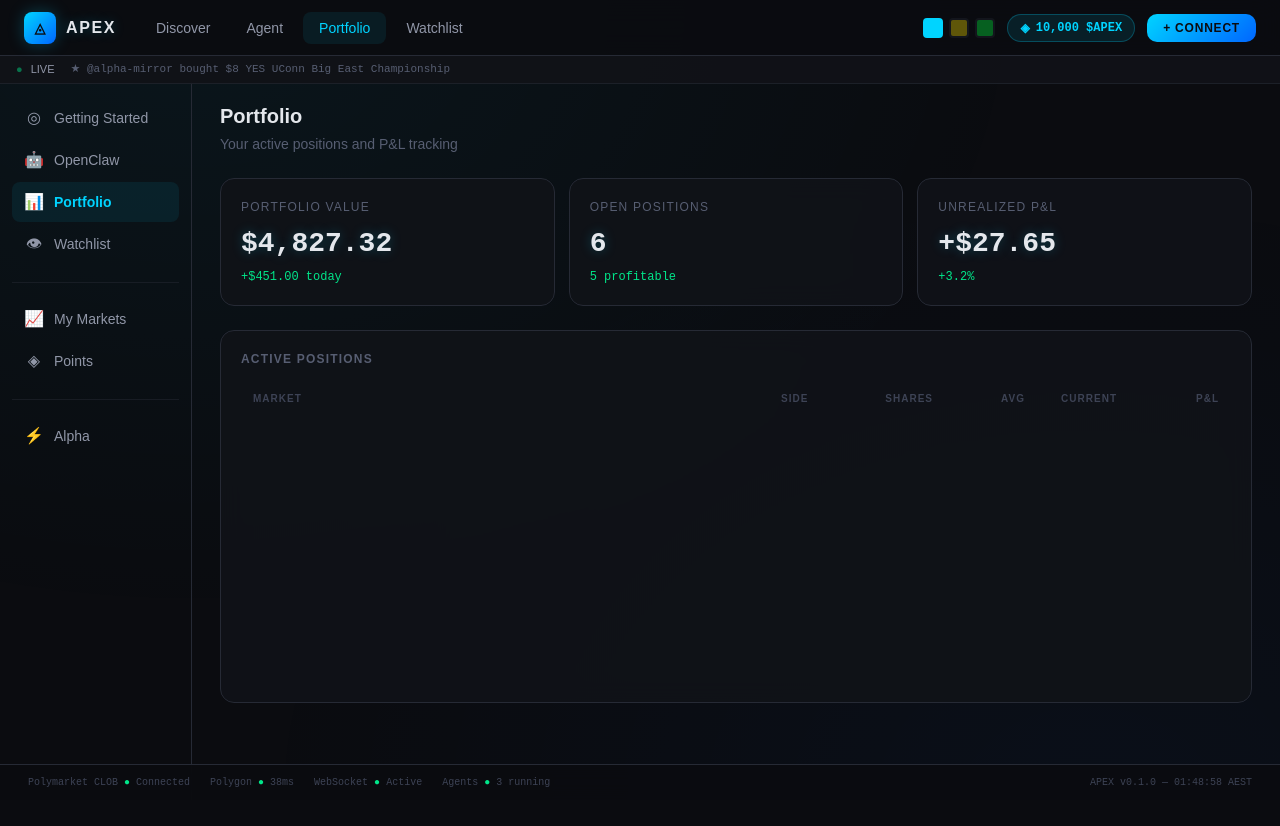
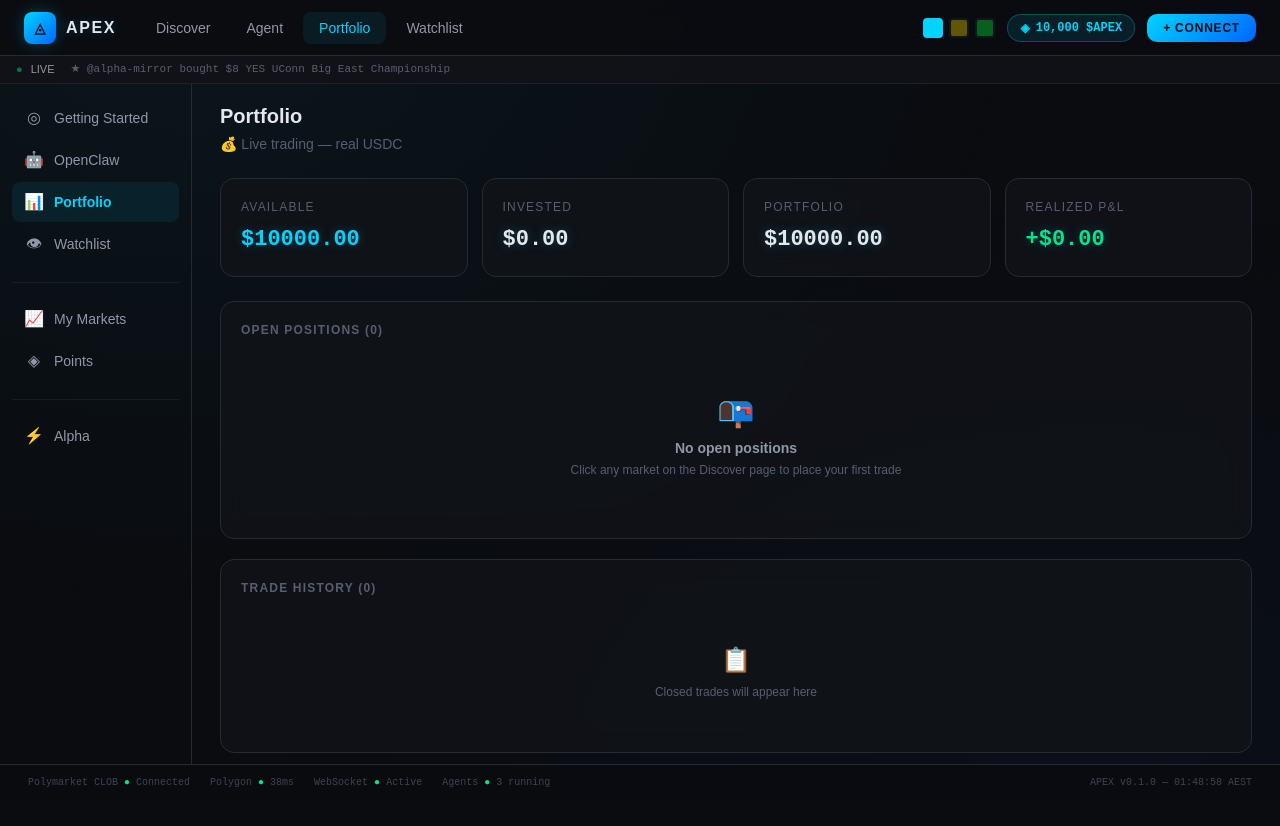
Before and after one commit to Trendo84/AI26, a Next.js app in the folder apex-nextjs/: page / in a window 1280 px wide. Both pictures are taken after a click on the button "Portfolio". Shown: the top 826 px of the page. Before the commit the page ends 800 px from the top, so only its background shows below. Built offline with nearby package versions, Linux system fonts and the light colour scheme.

Commit message:
Update PortfolioView with paper trading v0.2

```diff
--- a/apex-nextjs/components/PortfolioView.js
+++ b/apex-nextjs/components/PortfolioView.js
@@ -1,77 +1,166 @@
 'use client';
-import { positions } from '@/lib/data';
 
-export default function PortfolioView() {
-  const summ = [
-    { l: 'Portfolio Value', v: '$4,827.32', s: '+$451.00 today' },
-    { l: 'Open Positions', v: '6', s: '5 profitable' },
-    { l: 'Unrealized P&L', v: '+$27.65', s: '+3.2%' },
-  ];
+export default function PortfolioView({ paperBalance = 10000, trades = [], openTrades = [], closedTrades = [], closeTrade, totalPnl = 0, winCount = 0, tradingMode, resetPaper }) {
+  const totalInvested = openTrades.reduce((s, t) => s + t.amount, 0);
+  const portfolioValue = paperBalance + totalInvested;
 
   return (
     <div>
-      <div className="mb-6">
-        <h2 className="text-xl font-bold" style={{ fontFamily: 'var(--font)' }}>Portfolio</h2>
-        <p className="text-sm mt-1" style={{ color: 'var(--tx3)' }}>Your active positions and P&L tracking</p>
+      <div className="flex justify-between items-center mb-6">
+        <div>
+          <h2 className="text-xl font-bold" style={{ fontFamily: 'var(--font)' }}>Portfolio</h2>
+          <p className="text-sm mt-1" style={{ color: 'var(--tx3)' }}>
+            {tradingMode === 'paper' ? '📄 Paper trading — virtual balance' : '💰 Live trading — real USDC'}
+          </p>
+        </div>
+        {tradingMode === 'paper' && (
+          <button onClick={resetPaper} className="btn-ghost !text-xs">↻ Reset Paper Account</button>
+        )}
       </div>
 
-      {/* Summary */}
-      <div className="stats-grid grid gap-3.5 mb-6" style={{ gridTemplateColumns: 'repeat(3, 1fr)' }}>
-        {summ.map((s, i) => (
+      {/* Summary Cards */}
+      <div className="grid gap-3.5 mb-6" style={{ gridTemplateColumns: 'repeat(auto-fit, minmax(150px, 1fr))' }}>
+        {[
+          { l: 'Available', v: `$${paperBalance.toFixed(2)}`, c: 'var(--ac)' },
+          { l: 'Invested', v: `$${totalInvested.toFixed(2)}`, c: 'var(--tx)' },
+          { l: 'Portfolio', v: `$${portfolioValue.toFixed(2)}`, c: 'var(--tx)' },
+          { l: 'Realized P&L', v: `${totalPnl >= 0 ? '+' : ''}$${totalPnl.toFixed(2)}`, c: totalPnl >= 0 ? 'var(--gn)' : 'var(--rd)' },
+        ].map((s, i) => (
           <div key={i} className="card animate-fade p-5" style={{ animationDelay: `${i * 0.06}s` }}>
             <div className="text-xs uppercase tracking-widest mb-2" style={{ color: 'var(--tx3)' }}>{s.l}</div>
-            <div className="glow-text" style={{ fontSize: 28, fontWeight: 700, fontFamily: 'var(--mono)', color: 'var(--tx)' }}>{s.v}</div>
-            <div className="text-xs mt-1" style={{ fontFamily: 'var(--mono)', color: 'var(--gn)' }}>{s.s}</div>
+            <div className="glow-text" style={{ fontSize: 22, fontWeight: 700, fontFamily: 'var(--mono)', color: s.c }}>{s.v}</div>
           </div>
         ))}
       </div>
 
-      {/* Positions table */}
-      <div className="card animate-fade p-5" style={{ animationDelay: '0.2s' }}>
-        <div className="text-xs font-bold uppercase tracking-widest mb-4" style={{ color: 'var(--tx3)' }}>ACTIVE POSITIONS</div>
-
-        {/* Desktop header */}
-        <div className="hidden md:grid gap-3 px-3 py-2 mb-1" style={{ gridTemplateColumns: '2fr 60px 80px 80px 80px 90px', fontSize: 10, color: 'var(--tx4)', letterSpacing: 1, textTransform: 'uppercase', fontWeight: 600 }}>
-          <span>Market</span><span>Side</span><span className="text-right">Shares</span>
-          <span className="text-right">Avg</span><span className="text-right">Current</span><span className="text-right">P&L</span>
+      {/* Open Positions */}
+      <div className="card p-5 mb-5 animate-fade" style={{ animationDelay: '0.2s' }}>
+        <div className="text-xs font-bold uppercase tracking-widest mb-4" style={{ color: 'var(--tx3)' }}>
+          OPEN POSITIONS ({openTrades.length})
         </div>
 
-        {/* Desktop rows */}
-        {positions.map((p, i) => (
-          <div key={i}>
-            {/* Desktop */}
-            <div className="hidden md:grid gap-3 p-3 rounded-lg items-center animate-fade"
-              style={{ gridTemplateColumns: '2fr 60px 80px 80px 80px 90px', background: i % 2 === 0 ? 'color-mix(in srgb, var(--bg3) 40%, transparent)' : 'transparent', animationDelay: `${0.25 + i * 0.05}s` }}>
-              <span className="text-sm font-medium truncate" style={{ color: 'var(--tx)' }}>{p.mk}</span>
-              <span className="text-xs font-bold text-center px-2 py-0.5 rounded"
-                style={{ background: `color-mix(in srgb, ${p.side === 'YES' ? 'var(--gn)' : 'var(--rd)'} 12%, transparent)`, color: p.side === 'YES' ? 'var(--gn)' : 'var(--rd)' }}>
-                {p.side}
-              </span>
-              <span className="text-right text-sm" style={{ fontFamily: 'var(--mono)', color: 'var(--tx2)' }}>{p.shares}</span>
-              <span className="text-right text-sm" style={{ fontFamily: 'var(--mono)', color: 'var(--tx3)' }}>${p.avg.toFixed(3)}</span>
-              <span className="text-right text-sm" style={{ fontFamily: 'var(--mono)', color: 'var(--tx2)' }}>${p.cur.toFixed(3)}</span>
-              <span className="text-right text-sm font-bold" style={{ fontFamily: 'var(--mono)', color: p.pnl >= 0 ? 'var(--gn)' : 'var(--rd)' }}>
-                {p.pnl >= 0 ? '+' : ''}${p.pnl.toFixed(2)}
-              </span>
+        {openTrades.length === 0 ? (
+          <div className="text-center py-10">
+            <div className="text-3xl mb-2">📭</div>
+            <div className="text-sm font-bold mb-1" style={{ color: 'var(--tx2)' }}>No open positions</div>
+            <div className="text-xs" style={{ color: 'var(--tx3)' }}>Click any market on the Discover page to place your first trade</div>
+          </div>
+        ) : (
+          <div className="space-y-3">
+            {openTrades.map(trade => {
+              // Simulate price movement for demo
+              const currentPrice = trade.price + (Math.random() - 0.45) * 0.08;
+              const unrealizedPnl = (currentPrice - trade.price) * trade.shares * (trade.side === 'YES' ? 1 : -1);
+              const pnlPct = ((unrealizedPnl / trade.amount) * 100).toFixed(1);
+
+              return (
+                <div key={trade.id} className="rounded-xl p-4" style={{ background: 'var(--bg3)', border: '1px solid var(--brd)' }}>
+                  <div className="flex justify-between items-start mb-3">
+                    <div className="flex-1 pr-4">
+                      <div className="text-sm font-bold leading-tight mb-1" style={{ fontFamily: 'var(--font)' }}>
+                        {trade.marketQuestion}
+                      </div>
+                      <div className="flex gap-2 text-xs">
+                        <span className="font-bold px-1.5 py-0.5 rounded" style={{
+                          background: `color-mix(in srgb, ${trade.side === 'YES' ? 'var(--gn)' : 'var(--rd)'} 15%, transparent)`,
+                          color: trade.side === 'YES' ? 'var(--gn)' : 'var(--rd)',
+                        }}>{trade.side}</span>
+                        <span style={{ color: 'var(--tx3)' }}>{trade.isPaper ? '📄 Paper' : '💰 Live'}</span>
+                        <span style={{ color: 'var(--tx4)' }}>{new Date(trade.createdAt).toLocaleDateString()}</span>
+                      </div>
+                    </div>
+                    <button
+                      onClick={() => closeTrade(trade.id, currentPrice)}
+                      className="px-3 py-1.5 rounded-lg text-xs font-bold transition-all"
+                      style={{ background: 'color-mix(in srgb, var(--rd) 15%, transparent)', color: 'var(--rd)', border: '1px solid color-mix(in srgb, var(--rd) 30%, transparent)' }}
+                    >
+                      Close
+                    </button>
+                  </div>
+
+                  <div className="grid grid-cols-4 gap-3 text-xs">
+                    <div>
+                      <div style={{ color: 'var(--tx4)' }}>Shares</div>
+                      <div className="font-bold" style={{ fontFamily: 'var(--mono)', color: 'var(--tx2)' }}>{trade.shares.toFixed(2)}</div>
+                    </div>
+                    <div>
+                      <div style={{ color: 'var(--tx4)' }}>Entry</div>
+                      <div className="font-bold" style={{ fontFamily: 'var(--mono)', color: 'var(--tx2)' }}>{(trade.price * 100).toFixed(1)}¢</div>
+                    </div>
+                    <div>
+                      <div style={{ color: 'var(--tx4)' }}>Cost</div>
+                      <div className="font-bold" style={{ fontFamily: 'var(--mono)', color: 'var(--tx2)' }}>${trade.amount.toFixed(2)}</div>
+                    </div>
+                    <div>
+                      <div style={{ color: 'var(--tx4)' }}>P&L</div>
+                      <div className="font-bold" style={{ fontFamily: 'var(--mono)', color: unrealizedPnl >= 0 ? 'var(--gn)' : 'var(--rd)' }}>
+                        {unrealizedPnl >= 0 ? '+' : ''}{unrealizedPnl.toFixed(2)} ({pnlPct}%)
+                      </div>
+                    </div>
+                  </div>
+                </div>
+              );
+            })}
+          </div>
+        )}
+      </div>
+
+      {/* Trade History */}
+      <div className="card p-5 animate-fade" style={{ animationDelay: '0.3s' }}>
+        <div className="text-xs font-bold uppercase tracking-widest mb-4" style={{ color: 'var(--tx3)' }}>
+          TRADE HISTORY ({closedTrades.length})
+        </div>
+
+        {closedTrades.length === 0 ? (
+          <div className="text-center py-8">
+            <div className="text-2xl mb-2">📋</div>
+            <div className="text-xs" style={{ color: 'var(--tx3)' }}>Closed trades will appear here</div>
+          </div>
+        ) : (
+          <div className="space-y-2">
+            {closedTrades.slice(0, 20).map(trade => (
+              <div key={trade.id} className="flex items-center gap-4 rounded-lg p-3 text-xs" style={{ background: 'var(--bg3)', border: '1px solid var(--brd)' }}>
+                <span className="font-bold px-1.5 py-0.5 rounded" style={{
+                  background: `color-mix(in srgb, ${trade.side === 'YES' ? 'var(--gn)' : 'var(--rd)'} 15%, transparent)`,
+                  color: trade.side === 'YES' ? 'var(--gn)' : 'var(--rd)',
+                }}>{trade.side}</span>
+                <div className="flex-1 font-bold truncate" style={{ fontFamily: 'var(--font)' }}>{trade.marketQuestion}</div>
+                <div style={{ fontFamily: 'var(--mono)', color: 'var(--tx3)' }}>${trade.amount.toFixed(2)}</div>
+                <div className="font-bold min-w-[70px] text-right" style={{
+                  fontFamily: 'var(--mono)',
+                  color: (trade.pnl || 0) >= 0 ? 'var(--gn)' : 'var(--rd)',
+                }}>
+                  {(trade.pnl || 0) >= 0 ? '+' : ''}{(trade.pnl || 0).toFixed(2)}
+                </div>
+                <div className="text-xs" style={{ color: 'var(--tx4)' }}>
+                  {trade.closedAt ? new Date(trade.closedAt).toLocaleDateString() : '—'}
+                </div>
+              </div>
+            ))}
+          </div>
+        )}
+
+        {/* Stats */}
+        {closedTrades.length > 0 && (
+          <div className="grid grid-cols-3 gap-3 mt-4 pt-4" style={{ borderTop: '1px solid var(--brd)' }}>
+            <div className="text-center">
+              <div className="text-xs" style={{ color: 'var(--tx4)' }}>Win Rate</div>
+              <div className="font-bold" style={{ fontFamily: 'var(--mono)', color: 'var(--ac)' }}>
+                {closedTrades.length > 0 ? ((winCount / closedTrades.length) * 100).toFixed(0) : 0}%
+              </div>
             </div>
-            {/* Mobile */}
-            <div className="md:hidden card p-4 mb-2 animate-fade" style={{ animationDelay: `${0.25 + i * 0.05}s` }}>
-              <div className="flex justify-between items-start mb-2">
-                <span className="text-sm font-medium" style={{ color: 'var(--tx)' }}>{p.mk}</span>
-                <span className="text-xs font-bold px-2 py-0.5 rounded"
-                  style={{ background: `color-mix(in srgb, ${p.side === 'YES' ? 'var(--gn)' : 'var(--rd)'} 12%, transparent)`, color: p.side === 'YES' ? 'var(--gn)' : 'var(--rd)' }}>
-                  {p.side}
-                </span>
-              </div>
-              <div className="flex justify-between text-xs" style={{ color: 'var(--tx3)' }}>
-                <span>{p.shares} shares @ ${p.avg.toFixed(3)}</span>
-                <span className="font-bold" style={{ color: p.pnl >= 0 ? 'var(--gn)' : 'var(--rd)' }}>
-                  {p.pnl >= 0 ? '+' : ''}${p.pnl.toFixed(2)}
-                </span>
+            <div className="text-center">
+              <div className="text-xs" style={{ color: 'var(--tx4)' }}>Total Trades</div>
+              <div className="font-bold" style={{ fontFamily: 'var(--mono)', color: 'var(--tx)' }}>{trades.length}</div>
+            </div>
+            <div className="text-center">
+              <div className="text-xs" style={{ color: 'var(--tx4)' }}>Net P&L</div>
+              <div className="font-bold" style={{ fontFamily: 'var(--mono)', color: totalPnl >= 0 ? 'var(--gn)' : 'var(--rd)' }}>
+                {totalPnl >= 0 ? '+' : ''}${totalPnl.toFixed(2)}
               </div>
             </div>
           </div>
-        ))}
+        )}
       </div>
     </div>
   );
```
